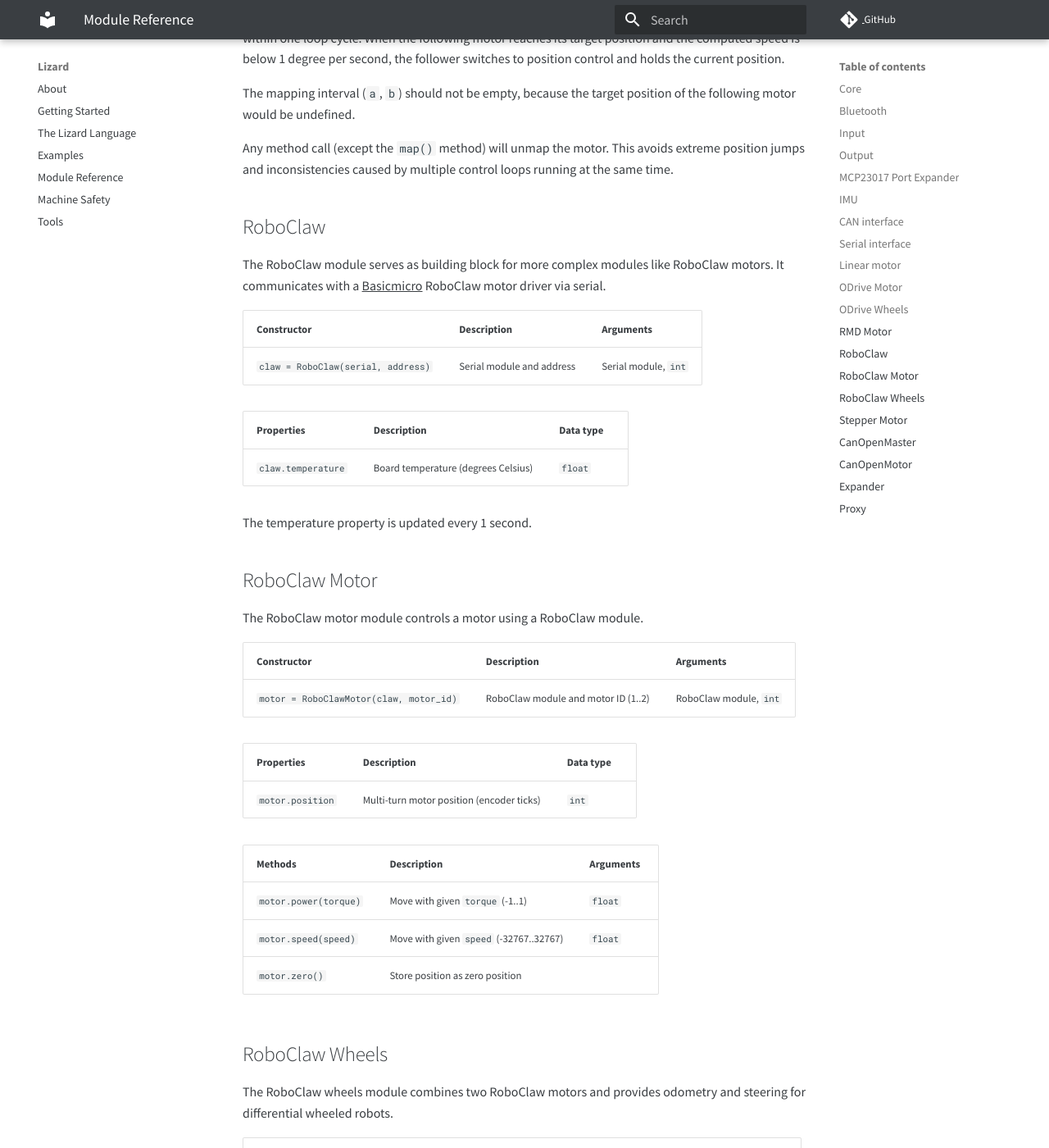
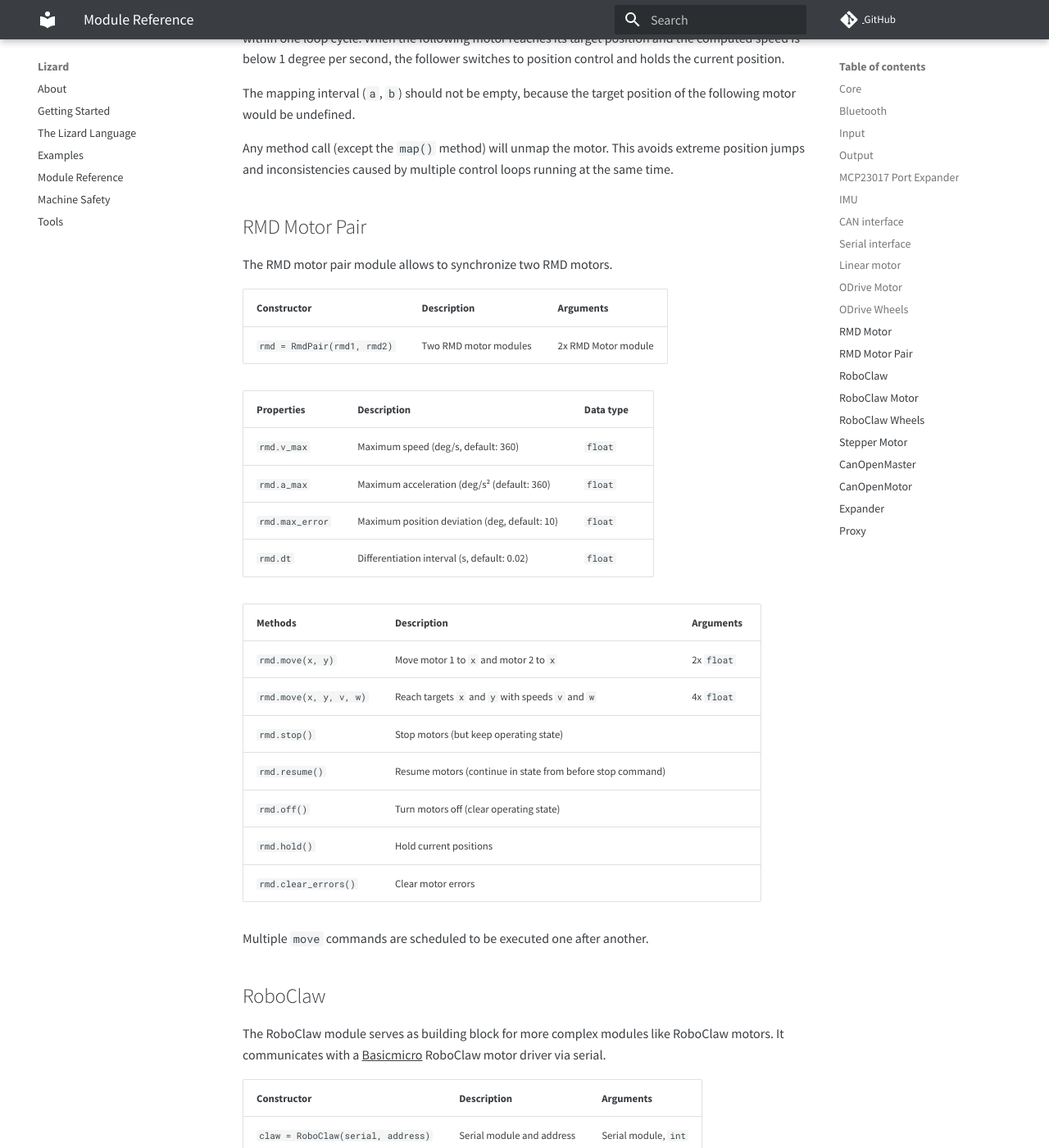
Before and after one commit to zauberzeug/lizard, an MkDocs documentation site: the page built from docs/module_reference.md, in a window 1280 px wide and 1400 px high, scrolled down 11065 px. Shown: the whole window at 82% size. Built offline with MkDocs 1.6.1 and Material for MkDocs 9.7.7, drawn with Linux system fonts in a browser that asks for light colours; comment, search, counter and statistics services are not loaded.

Commit message:
add some documentation about RmdPair module

```diff
--- a/docs/module_reference.md
+++ b/docs/module_reference.md
@@ -330,6 +330,33 @@
 Any method call (except the `map()` method) will unmap the motor.
 This avoids extreme position jumps and inconsistencies caused by multiple control loops running at the same time.
 
+## RMD Motor Pair
+
+The RMD motor pair module allows to synchronize two RMD motors.
+
+| Constructor                 | Description           | Arguments           |
+| --------------------------- | --------------------- | ------------------- |
+| `rmd = RmdPair(rmd1, rmd2)` | Two RMD motor modules | 2x RMD Motor module |
+
+| Properties      | Description                                   | Data type |
+| --------------- | --------------------------------------------- | --------- |
+| `rmd.v_max`     | Maximum speed (deg/s, default: 360)           | `float`   |
+| `rmd.a_max`     | Maximum acceleration (deg/s² (default: 360)   | `float`   |
+| `rmd.max_error` | Maximum position deviation (deg, default: 10) | `float`   |
+| `rmd.dt`        | Differentiation interval (s, default: 0.02)   | `float`   |
+
+| Methods                | Description                                                | Arguments  |
+| ---------------------- | ---------------------------------------------------------- | ---------- |
+| `rmd.move(x, y)`       | Move motor 1 to `x` and motor 2 to `x`                     | 2x `float` |
+| `rmd.move(x, y, v, w)` | Reach targets `x` and `y` with speeds `v` and `w`          | 4x `float` |
+| `rmd.stop()`           | Stop motors (but keep operating state)                     |            |
+| `rmd.resume()`         | Resume motors (continue in state from before stop command) |            |
+| `rmd.off()`            | Turn motors off (clear operating state)                    |            |
+| `rmd.hold()`           | Hold current positions                                     |            |
+| `rmd.clear_errors()`   | Clear motor errors                                         |            |
+
+Multiple `move` commands are scheduled to be executed one after another.
+
 ## RoboClaw
 
 The RoboClaw module serves as building block for more complex modules like RoboClaw motors.
```
